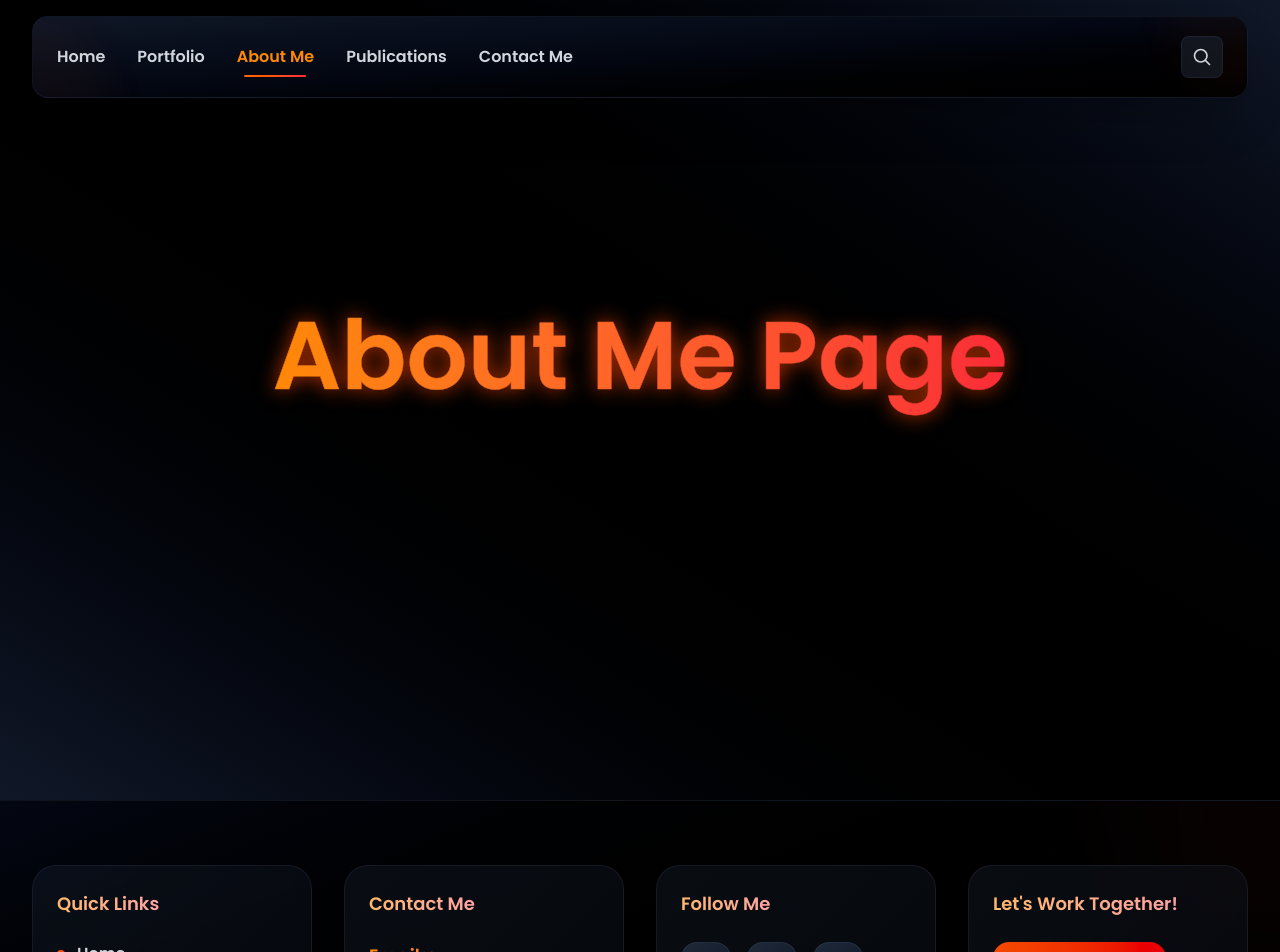
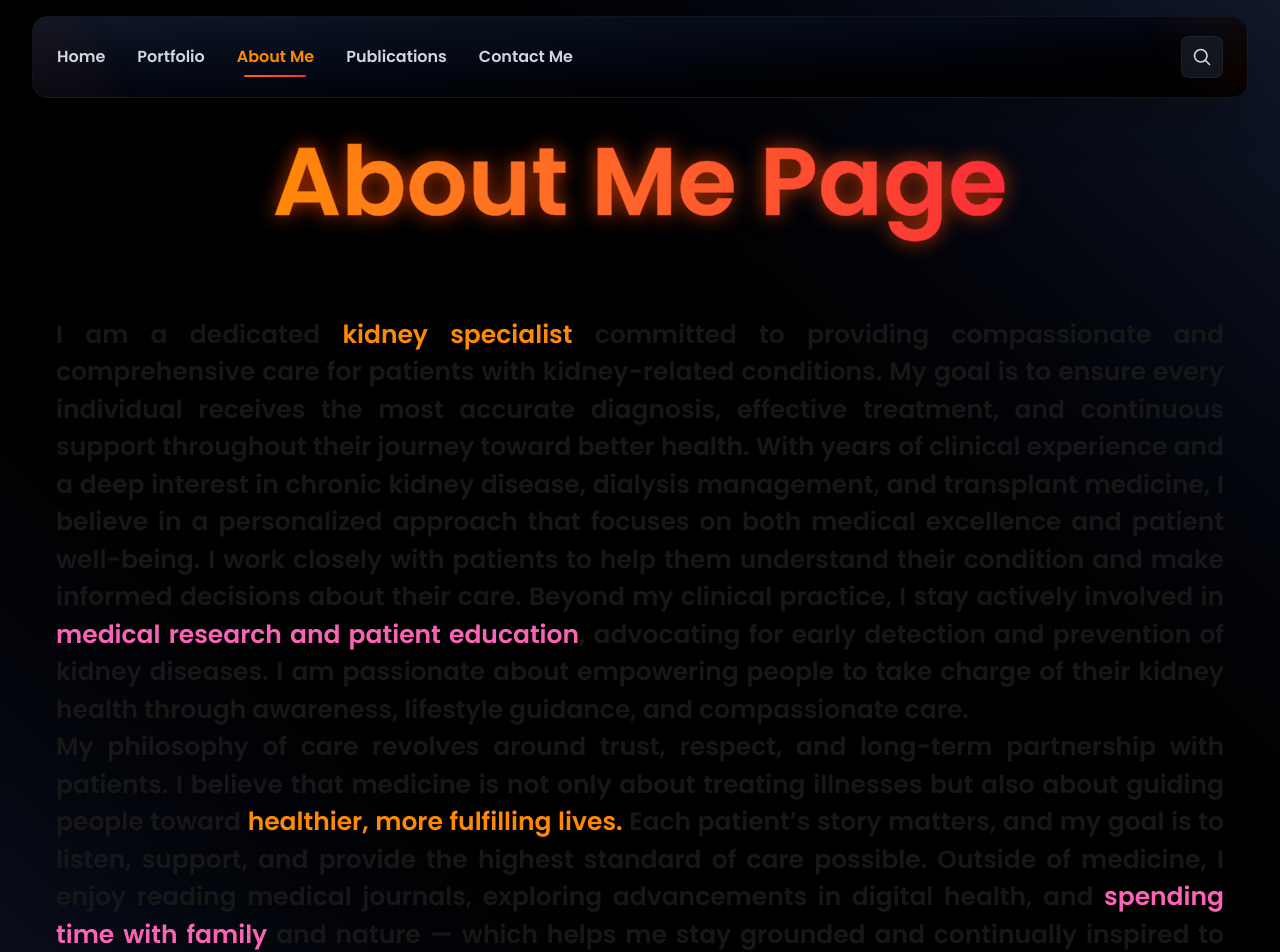
Before and after one commit to Suyog0-0/maheshrajsigdel, a Next.js app in the folder maheshrajsigdel-frontend/: page /about in a window 1280 px wide. Shown: the top 952 px of the page. Built offline with nearby package versions, Linux system fonts and the light colour scheme.

Commit message:
Created about me page

```diff
--- a/maheshrajsigdel-frontend/app/(user)/about/page.tsx
+++ b/maheshrajsigdel-frontend/app/(user)/about/page.tsx
@@ -6,7 +6,7 @@ const AboutMeSection = () => {
   return (
     <section
       id="about-me-section"
-      className="flex items-center justify-center min-h-screen bg-gradient-to-tr from-gray-900 via-black to-gray-900 relative overflow-visible py-32 px-4 pb-44"
+      className="flex flex-col items-center justify-center min-h-screen bg-gradient-to-tr from-gray-900 via-black to-gray-900 relative overflow-visible py-32 px-4 pb-44"
     >
       <h1
         className="text-6xl md:text-8xl font-extrabold bg-gradient-to-r from-orange-400 via-red-500 to-pink-500 bg-clip-text text-transparent animate-gradient-x drop-shadow-[0_0_10px_rgba(255,69,0,0.7)] text-center leading-tight md:leading-[1.09] pb-8"
@@ -19,6 +19,31 @@ const AboutMeSection = () => {
         About Me Page
       </h1>
 
+      <div className='description' style={{padding: '20px', margin: '20px'}}>
+        <p className='text' style={{textAlign: 'justify', fontSize: '25px'}}>
+          I am a dedicated <span className="text-orange-400 font-semibold"> kidney specialist </span>
+          committed to providing compassionate and comprehensive care for patients
+          with kidney-related conditions. My goal is to ensure every individual
+          receives the most accurate diagnosis, effective treatment, and continuous
+          support throughout their journey toward better health. With years of clinical experience and a deep interest in chronic kidney disease,
+          dialysis management, and transplant medicine, I believe in a personalized approach
+          that focuses on both medical excellence and patient well-being. I work closely
+          with patients to help them understand their condition and make informed decisions
+          about their care. Beyond my clinical practice, I stay actively involved in
+          <span className="text-pink-400 font-medium"> medical research and patient education</span>,
+          advocating for early detection and prevention of kidney diseases.
+          I am passionate about empowering people to take charge of their kidney health
+          through awareness, lifestyle guidance, and compassionate care.
+        </p>
+        <p className='text' style={{textAlign: 'justify', fontSize: '25px'}}>
+          My philosophy of care revolves around trust, respect, and long-term partnership with patients.
+          I believe that medicine is not only about treating illnesses but also about guiding people toward
+          <span className="text-orange-400 font-semibold"> healthier, more fulfilling lives. </span> Each patient’s story matters, and my goal is to listen, support,
+          and provide the highest standard of care possible. Outside of medicine, I enjoy reading medical journals, exploring advancements in digital health,
+          and <span className="text-pink-400 font-medium"> spending time with family </span> and nature — which helps me stay grounded and continually inspired
+          to serve my patients better.
+        </p>
+      </div>
       <style jsx>{`
         @keyframes gradient-x {
           0%, 100% {
```
